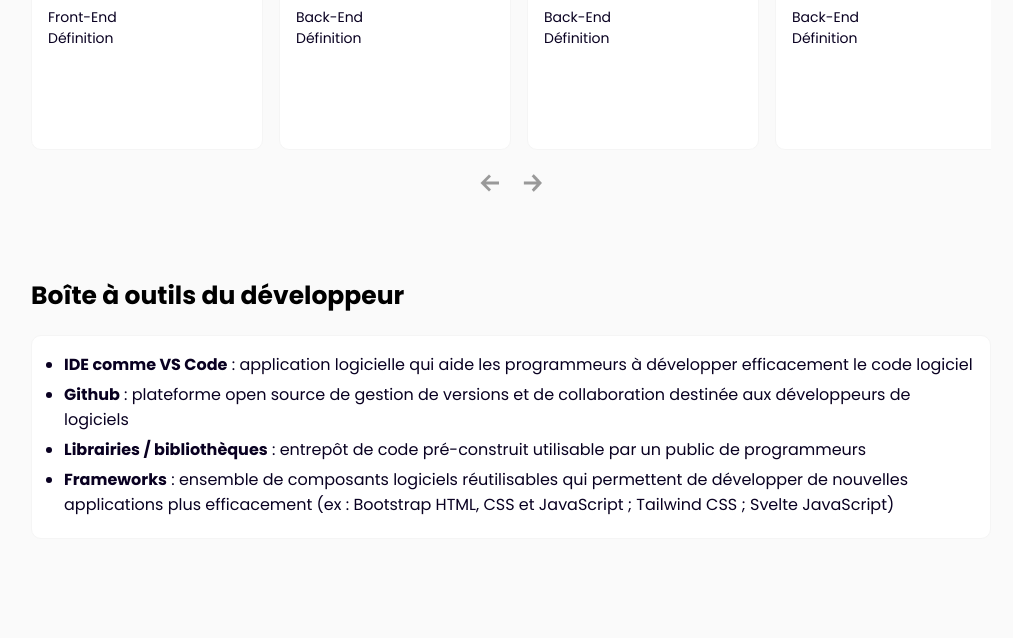
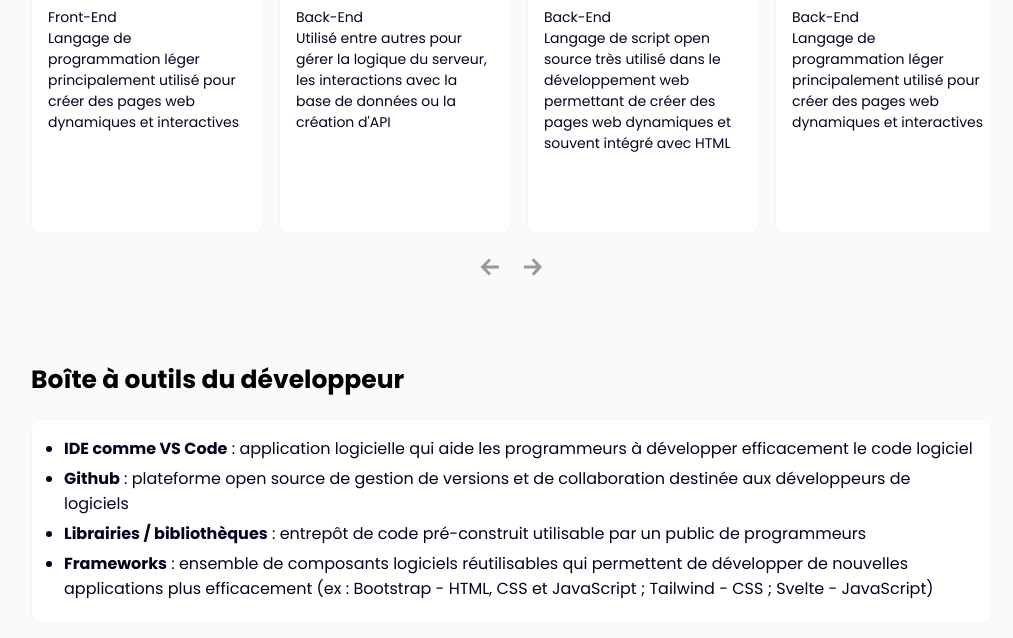
Before and after one commit to JuMin-N/mon-site-d-apprentissage-du-web, a plain HTML site: page index.html in a window 1280 px wide. Shown: the part 1356-1994 px from the top of the page, without its empty margins (129-1142 px from the left). Before the commit the page ends 1943 px from the top, so only its background shows below. Drawn offline with Linux system fonts and the light colour scheme.

Commit message:
ajout de définitions

```diff
--- a/index.html
+++ b/index.html
@@ -19,7 +19,7 @@
                 <li><a href="#">Contact</a></li>
             </ul>
         </nav>
-        <h1>Les bases du web par Moi-meme <!-- Modifiez votre prénom --></h1>
+        <h1>Les bases du web par Moi-Même <!-- Modifiez votre prénom --></h1>
         <p class="subtitle">Une page pour concentrer les informations clés du Web et du développement !</p>
     </header>
 
@@ -37,92 +37,92 @@
                 <h3>Partie 1 - Découvrez le web et ses origines</h3>
                 <div class="dropdown">
                     <h4>Web</h4>
-                    <p>Système de consultation de pages de données. Permet d'accéder aux ressources du réseau Internet</p> <!-- Renseignez la définition -->
+                    <p>Système de consultation de pages de données permettante d'accéder aux ressources du réseau Internet</p> <!-- Renseignez la définition -->
                 </div>
                 <div class="dropdown">
                     <h4>Internet</h4>
-                    <p>Ensemble de réseaux mondiaux interconnectés qui permet à des ordinateurs et à des serveurs de communiquer efficacement au moyen d'un protocole de communication commun (IP). Ses principaux services sont le Web, le FTP, la messagerie et les groupes de discussion.</p> <!-- Renseignez la définition -->
+                    <p>Ensemble de réseaux mondiaux interconnectés qui permet à des ordinateurs et à des serveurs de communiquer efficacement au moyen d'un protocole de communication commun (IP) et de services tels que le Web, le FTP, la messagerie ou les groupes de discussion</p> <!-- Renseignez la définition -->
                 </div>
                 <div class="dropdown">
                     <h4>Cloud</h4>
-                    <p>Ensemble des serveurs distants proposant des services accessibles par le réseau Internet.</p> <!-- Renseignez la définition -->
+                    <p>Ensemble des serveurs distants proposant des services accessibles par le réseau Internet</p> <!-- Renseignez la définition -->
                 </div>
                 <div class="dropdown">
                     <h4>W3C</h4>
-                    <p>Organisme international à but non lucratif. Son rôle est de définir les standards techniques liés au web.</p> <!-- Renseignez la définition -->
+                    <p>Organisme international à but non lucratif, son rôle est de définir les standards techniques liés au web</p> <!-- Renseignez la définition -->
                 </div>
             </article>
             <article class="card">
                 <h3>Partie 2 - Distinguez les langages du Web</h3>
                 <div class="dropdown">
                     <h4>Langages client</h4>
-                    <p>Type de langage de programmation qui est exécuté côté client (c'est-à-dire sur l'ordinateur de l'utilisateur) au lieu de côté serveur (sur un serveur distant)</p> <!-- Renseignez la définition -->
+                    <p>Langages de programmation exécutés côté client (c'est-à-dire sur l'ordinateur de l'utilisateur) au lieu de côté serveur (sur un serveur distant)</p> <!-- Renseignez la définition -->
                 </div>
                 <div class="dropdown">
                     <h4>Navigateurs</h4>
-                    <p>Logiciel client pour l'affichage de pages Web au format HTML, qui permet l'activation de liens hypertextes pour aller de site en site.</p> <!-- Renseignez la définition -->
+                    <p>Logiciels clients pour l'affichage de pages Web au format HTML, qui permettent l'activation de liens hypertextes pour aller de site en site</p> <!-- Renseignez la définition -->
                 </div>
                 <div class="dropdown">
                     <h4>Langages serveur</h4>
-                    <p>Type de langage de programmation qui est exécuté côté serveur (c’est-à-dire sur un ordinateur distant qui héberge un site web ou une application) au lieu de côté client (sur l’ordinateur de l’utilisateur)</p> <!-- Renseignez la définition -->
+                    <p>Langages de programmation exécutés côté serveur (c’est-à-dire sur un ordinateur distant qui héberge un site web ou une application) au lieu du côté client (sur l’ordinateur de l’utilisateur)</p> <!-- Renseignez la définition -->
                 </div>
                 <div class="dropdown">
                     <h4>Frameworks</h4>
-                    <p>Ensemble cohérent de composants logiciels structurels qui sert à créer les fondations ainsi que les grandes lignes de tout ou partie d'un logiciel, c'est-à-dire une architecture.</p> <!-- Renseignez la définition -->
+                    <p>Ensemble cohérent de composants logiciels structurels qui sert à créer les fondations ainsi que les grandes lignes de tout ou partie d'un logiciel, c'est-à-dire une architecture</p> <!-- Renseignez la définition -->
                 </div>
                 <div class="dropdown">
                     <h4>Bases de données</h4>
-                    <p>Système électronique qui permet d'accéder facilement à un ensemble organisé de données, de les manipuler et de les mettre à jour.</p> <!-- Renseignez la définition -->
+                    <p>Systèmes électroniques permettant d'accéder facilement à un ensemble organisé de données, de les manipuler et de les mettre à jour</p> <!-- Renseignez la définition -->
                 </div>
                 <div class="dropdown">
                     <h4>Site responsive</h4>
-                    <p>Site conçu et développé de façon à pouvoir s'adapter à toutes les résolutions d'écran (pas comme Ilevia.fr)</p> <!-- Renseignez la définition -->
+                    <p>Site conçu et développé de façon à pouvoir s'adapter à toutes les résolutions d'écran (pas comme ilevia.fr)</p> <!-- Renseignez la définition -->
                 </div>
                 <div class="dropdown">
                     <h4>Application mobile</h4>
-                    <p>Logiciel applicatif conçu pour un appareil électronique mobile, tel qu'un téléphone mobile ou une tablette</p> <!-- Renseignez la définition -->
+                    <p>Logiciel applicatif conçu pour un appareil électronique mobile, tel qu'un téléphone ou une tablette</p> <!-- Renseignez la définition -->
                 </div>
             </article>
             <article class="card">
                 <h3>Partie 3 - Découvrez le fonctionnement du réseau</h3>
                 <div class="dropdown">
                     <h4>Serveurs</h4>
-                    <p>Définition</p> <!-- Renseignez la définition -->
+                    <p>Systèmes informatiques fournissant des services, des ressources ou des données à d'autres ordinateurs, appelés clients, sur un réseau</p> <!-- Renseignez la définition -->
                 </div>
                 <div class="dropdown">
                     <h4>Adresse IP</h4>
-                    <p>Définition</p> <!-- Renseignez la définition -->
+                    <p>Identifiant unique de chaque machine connectée au réseau utilisant le protocole Internet</p> <!-- Renseignez la définition -->
                 </div>
                 <div class="dropdown">
                     <h4>Nom d’hôte et DNS</h4>
-                    <p>Définition</p> <!-- Renseignez la définition -->
+                    <p>Le nom d'hôte est le nom d'un périphérique dans un réseau ; Un DNS est un système permettant la conversion d'un nom de domaine vers son adresse IP, tel un annuaire téléphonique</p> <!-- Renseignez la définition -->
                 </div>
                 <div class="dropdown">
                     <h4>Protocoles</h4>
-                    <p>Définition</p> <!-- Renseignez la définition -->
+                    <p>Ensemble de règles régissant la manière dont les données sont échangées entre machines</p> <!-- Renseignez la définition -->
                 </div>
             </article>
             <article class="card">
                 <h3>Partie 4 - Identifiez les métiers du web</h3>
                 <div class="dropdown">
                     <h4>Développeurs</h4>
-                    <p>Définition</p> <!-- Renseignez la définition -->
+                    <p>Traduisent les demandes du client en lignes de code ; créent et améliorent des logiciels, des applications, des sites web et autres systèmes informatiques</p> <!-- Renseignez la définition -->
                 </div>
                 <div class="dropdown">
                     <h4>Product Managers et chefs de projets</h4>
-                    <p>Définition</p> <!-- Renseignez la définition -->
+                    <p>Identifient les besoins des utilisateurs ; établissent la stratégie, la feuille de route et le cycle d'un produit ; supervisent la conception, le marketing, le design du produit</p> <!-- Renseignez la définition -->
                 </div>
                 <div class="dropdown">
                     <h4>Designers</h4>
-                    <p>Définition</p> <!-- Renseignez la définition -->
+                    <p>Conçoivent l'aspect visuel et l'interactivité des produits et services numériques, tels que les sites web, les applications ou le logiciels</p> <!-- Renseignez la définition -->
                 </div>
                 <div class="dropdown">
                     <h4>Testeurs</h4>
-                    <p>Définition</p> <!-- Renseignez la définition -->
+                    <p>Vérifient les performances d'un logiciel, d'un jeu vidéo ou d'une application mobile et signalent aux développeurs les anomalies détectées, le cas échéant</p> <!-- Renseignez la définition -->
                 </div>
                 <div class="dropdown">
                     <h4>Techniciens informatique</h4>
-                    <p>Définition</p> <!-- Renseignez la définition -->
+                    <p>Assurent l'installation, la maintenance, le dépannage et la sécurisation des systèmes informatiques d'une entreprise ou d'un organisme</p> <!-- Renseignez la définition -->
                 </div>
             </article>
         </div>
@@ -149,7 +149,7 @@
                     </div>
                     <div class="language-content">
                         <p>Front-End</p>
-                        <p>Définition</p> <!-- Renseignez la définition -->
+                        <p>Langage décrivant la présentation d'un document web, notamment la mise en forme des éléments HTML</p> <!-- Renseignez la définition -->
                     </div>
                 </article>
                 <article class="card">
@@ -159,7 +159,7 @@
                     </div>
                     <div class="language-content">
                         <p>Front-End</p>
-                        <p>Définition</p> <!-- Renseignez la définition -->
+                        <p>Langage de programmation léger principalement utilisé pour créer des pages web dynamiques et interactives</p> <!-- Renseignez la définition -->
                     </div>
                 </article>
                 <article class="card">
@@ -169,7 +169,7 @@
                     </div>
                     <div class="language-content">
                         <p>Back-End</p>
-                        <p>Définition</p> <!-- Renseignez la définition -->
+                        <p>Utilisé entre autres pour gérer la logique du serveur, les interactions avec la base de données ou la création d'API</p> <!-- Renseignez la définition -->
                     </div>
                 </article>
                 <article class="card">
@@ -179,7 +179,7 @@
                     </div>
                     <div class="language-content">
                         <p>Back-End</p>
-                        <p>Définition</p> <!-- Renseignez la définition -->
+                        <p>Langage de script open source très utilisé dans le développement web permettant de créer des pages web dynamiques et souvent intégré avec HTML</p> <!-- Renseignez la définition -->
                     </div>
                 </article>
                 <article class="card">
@@ -189,7 +189,7 @@
                     </div>
                     <div class="language-content">
                         <p>Back-End</p>
-                        <p>Définition</p> <!-- Renseignez la définition -->
+                        <p>Langage de programmation léger principalement utilisé pour créer des pages web dynamiques et interactives</p> <!-- Renseignez la définition -->
                     </div>
                 </article>
                 <article class="card">
@@ -199,7 +199,7 @@
                     </div>
                     <div class="language-content">
                         <p>Back-End</p>
-                        <p>Définition</p> <!-- Renseignez la définition -->
+                        <p>Langage de programmation open source et polyvalent, utilisé dans divers domaines tels que le développement web, la science des données, l'apprentissage automatique ou l'automatisation</p> <!-- Renseignez la définition -->
                     </div>
                 </article>
                 <article class="card">
@@ -209,7 +209,7 @@
                     </div>
                     <div class="language-content">
                         <p>Back-End</p>
-                        <p>Définition</p> <!-- Renseignez la définition -->
+                        <p>Orienté objet, conçu pour créer entre autres des applications de bureau, des applications web, des jeux ou des services web</p> <!-- Renseignez la définition -->
                     </div>
                 </article>
                 <article class="card">
@@ -219,7 +219,7 @@
                     </div>
                     <div class="language-content">
                         <p>Bases de données</p>
-                        <p>Définition</p> <!-- Renseignez la définition -->
+                        <p>Utilisé pour gérer et communiquer avec des bases de données, créer des requêtes et modifier ou récupérer des informations</p> <!-- Renseignez la définition -->
                     </div>
                 </article>
             </div>
@@ -236,7 +236,7 @@
             <li><strong>IDE comme VS Code</strong> : application logicielle qui aide les programmeurs à développer efficacement le code logiciel <!-- Renseignez la définition --></li>
             <li><strong>Github</strong> : plateforme open source de gestion de versions et de collaboration destinée aux développeurs de logiciels <!-- Renseignez la définition --></li>
             <li><strong>Librairies / bibliothèques</strong> : entrepôt de code pré-construit utilisable par un public de programmeurs <!-- Renseignez la définition --></li>
-            <li><strong>Frameworks</strong> : ensemble de composants logiciels réutilisables qui permettent de développer de nouvelles applications plus efficacement (ex : Bootstrap HTML, CSS et JavaScript ; Tailwind CSS ; Svelte JavaScript) <!-- Renseignez la définition --></li>
+            <li><strong>Frameworks</strong> : ensemble de composants logiciels réutilisables qui permettent de développer de nouvelles applications plus efficacement (ex : Bootstrap - HTML, CSS et JavaScript ; Tailwind - CSS ; Svelte - JavaScript) <!-- Renseignez la définition --></li>
         </ul>
     </section>
 
```
Also changed, not shown: img/Pyramid.svg.png (deleted).
